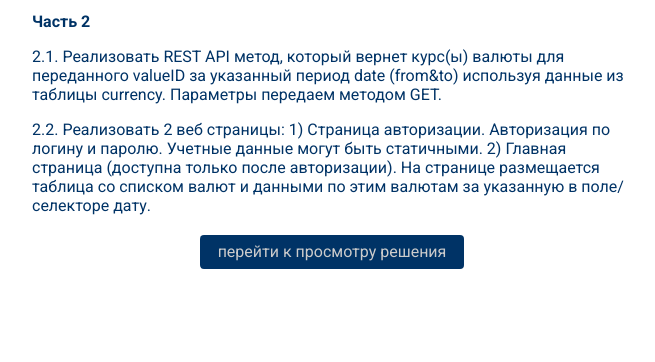
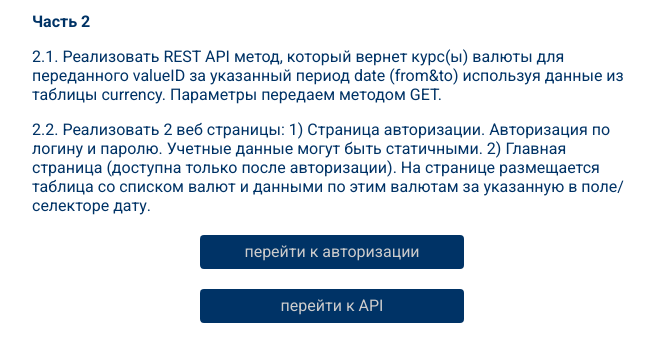
Before and after one commit to santerkomarov/Currency, a PHP site: page / in a window 1280 px wide. Shown: the part 355-717 px from the top of the page, without its empty margins (308-963 px from the left). Run offline with PHP 8.4, Linux system fonts and the light colour scheme.

Commit message:
api link
Added API link in index.php

```diff
--- a/index.php
+++ b/index.php
@@ -43,7 +43,8 @@
 			указанную в поле/селекторе дату.
 		</p>
 
-		<a href="entrance.php" class="goto">перейти к просмотру решения</a>
+		<a href="entrance.php" class="goto">перейти к авторизации</a>
+		<a href="api.php?date=03/03/2022" class="goto">перейти к API</a>
 	</div>
 
 </body>
```
Also changed, not shown: Readme.txt.
